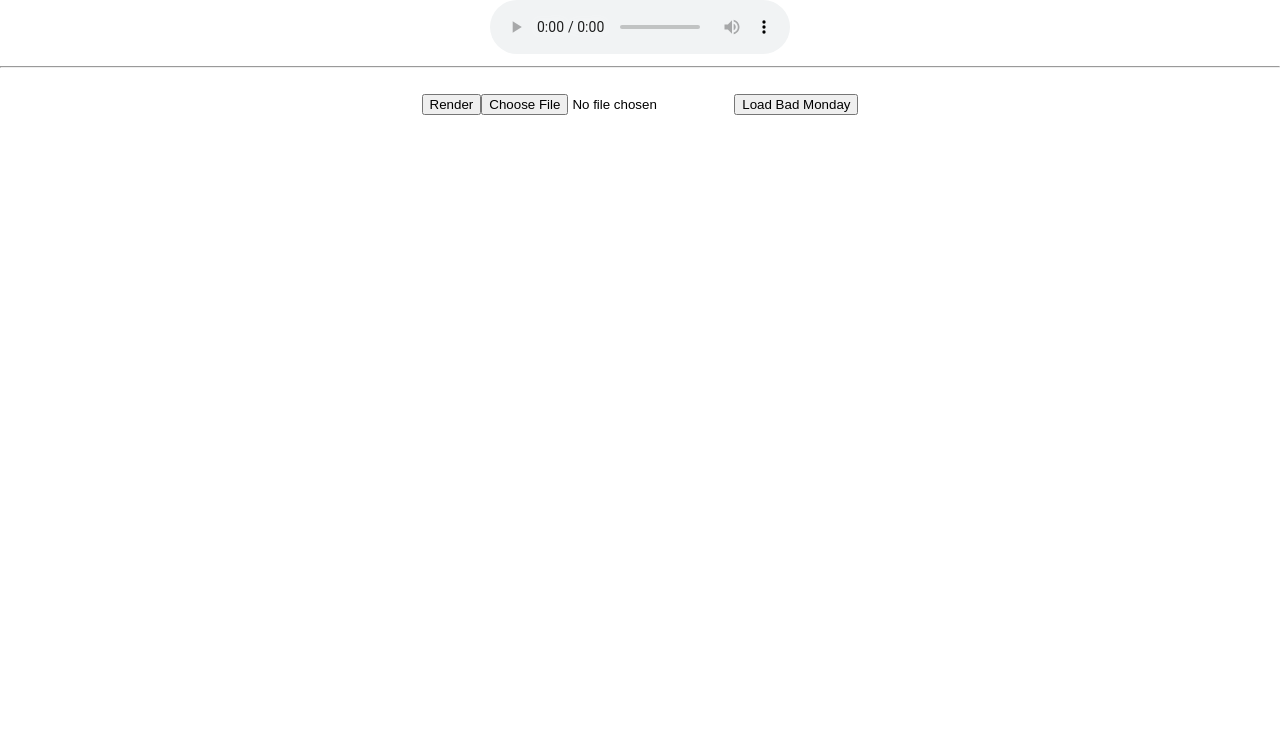
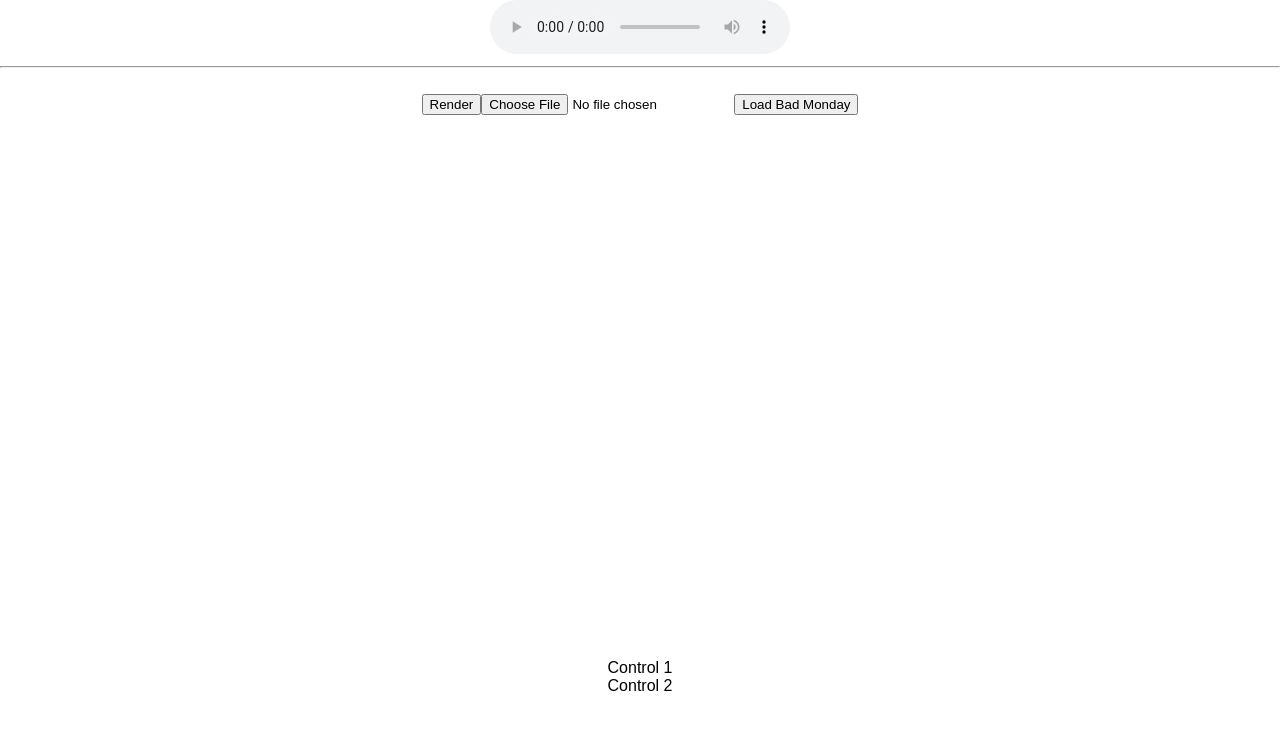
Before and after one commit to Megus/audio-visualizer, a React (Create React App) app: page / in a window 1280 px wide. Shown: the top 730 px of the page. Built offline with nearby package versions, Linux system fonts and the light colour scheme.

Commit message:
1. Added TimeLine React component stub 2. Minor refactoring (code formatting)

```diff
--- a/package.json
+++ b/package.json
@@ -3,6 +3,7 @@
 	"version": "0.1.0",
 	"private": true,
 	"dependencies": {
+		"prop-types": "^15.6.0",
 		"react": "^16.2.0",
 		"react-dom": "^16.2.0",
 		"react-immutable-proptypes": "^2.1.0",
--- a/src/index.css
+++ b/src/index.css
@@ -1,5 +1,18 @@
+/*
+ * Global styles
+ */
+html, body {
+	height: 100%;
+}
+
 body {
 	margin: 0;
 	padding: 0;
 	font-family: sans-serif;
 }
+
+*, h3, h4 {
+	box-sizing: border-box;
+	font-family: sans-serif;
+	font-weight: 300;
+}
--- a/src/scenes/VideoEditorScene/VideoEditorScene.js
+++ b/src/scenes/VideoEditorScene/VideoEditorScene.js
@@ -3,6 +3,8 @@ import Whammy from "whammy";
 
 import loadProject from "../../services/loadProject";
 import createNewProject from "../../services/createNewProject";
+
+import TimeLine from './components/TimeLine';
 
 import RenderEngine from "../../core/RenderEngine";
 
@@ -164,6 +166,7 @@ class VideoEditorScene extends Component {
 				<br />
 				<canvas width="1920" height="1080" style={{width: 960, height: 540}} ref={(canvas) => { this.canvasRef = canvas }} />
 				<video ref={(video) => { this.videoRef = video }} />
+				<TimeLine />
 			</div>
 		);
 	}
--- /dev/null
+++ b/src/scenes/VideoEditorScene/components/TimeLine/TimeLine.css
@@ -0,0 +1,13 @@
+.root {
+	display: flex;
+	flex-flow: column nowrap;
+	justify-content: center;
+	width: 100%;
+	/* border: 1px solid red; */
+}
+
+.testControl {
+	display: flex;
+	justify-content: center;
+	/* border: 1px solid green; */
+}
--- /dev/null
+++ b/src/scenes/VideoEditorScene/components/TimeLine/TimeLine.js
@@ -0,0 +1,17 @@
+import React, { Component } from 'react';
+// import PropTypes from 'prop-types';
+
+import './TimeLine.css';
+
+export default class TimeLine extends Component {
+	static propTypes = {};
+
+	render() {
+		return (
+			<div className="root">
+				<div className="testControl">Control 1</div>
+				<div className="testControl">Control 2</div>
+			</div>
+		);
+	}
+}
--- /dev/null
+++ b/src/scenes/VideoEditorScene/components/TimeLine/package.json
@@ -0,0 +1,5 @@
+{
+	"name": "TimeLine",
+	"private": true,
+	"main": "./TimeLine.js"
+}
```
Also changed, not shown: src/core/fx/index.js (line endings or trailing spaces), src/scenes/VideoEditorScene/package.json (line endings or trailing spaces).
